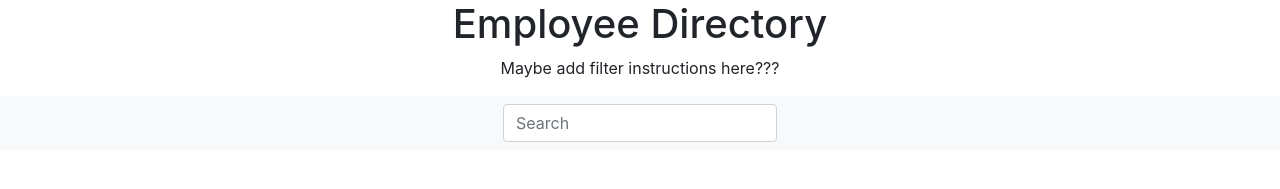
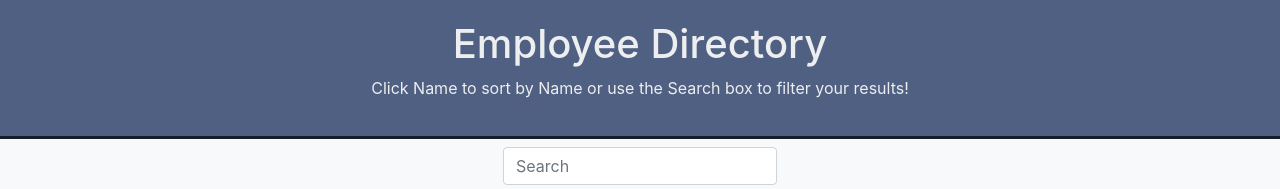
Before and after one commit to codragon2020/react_employee_directory, a React (Create React App) app: page / in a window 1280 px wide. Shown: the top 189 px of the page. Built offline with nearby package versions, Linux system fonts and the light colour scheme; no server answers.

Commit message:
Added styling to Header

```diff
--- a/src/components/Header.js
+++ b/src/components/Header.js
@@ -1,12 +1,12 @@
 import React, { Component } from "react";
-//import "../styles/Header.css";
+import "../styles/Header.css";
 
 export default class Header extends Component {
     render(){
         return (
             <div className="header">
                 <h1>Employee Directory</h1>
-                <p>Maybe add filter instructions here???</p>
+                <p>Click Name to sort by Name or use the Search box to filter your results!</p>
             </div>
         )
     }
--- /dev/null
+++ b/src/styles/Header.css
@@ -0,0 +1,7 @@
+.header{
+    background-color: #4f6082;
+    color: #edeef0;
+    padding: 20px;
+    border-bottom-color: #161e2e;
+    border-bottom-style: solid;
+}
```
